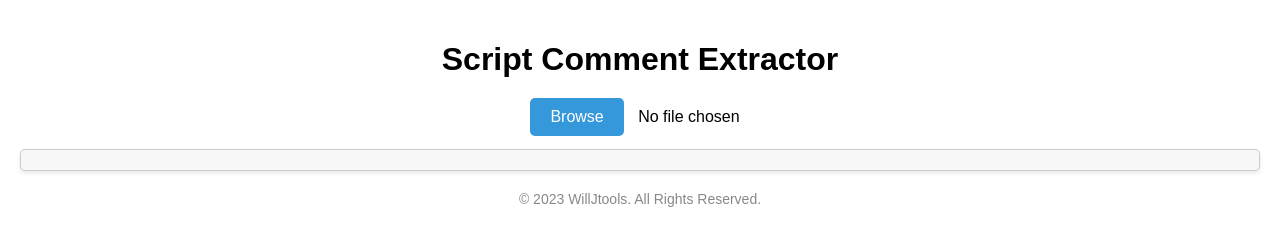
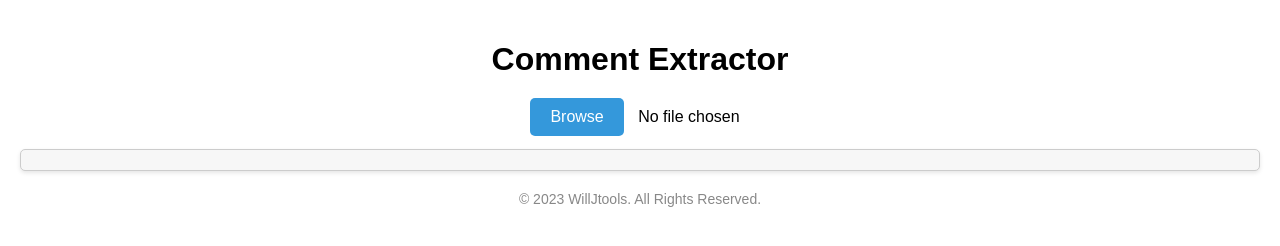
Before and after one commit to WillJTools/commentextractor.github.io, a plain HTML site: page index.html in a window 1280 px wide. Drawn offline with Linux system fonts and the light colour scheme.

Commit message:
Update index.html

```diff
--- a/index.html
+++ b/index.html
@@ -3,11 +3,11 @@
 <head>
   <meta charset="UTF-8">
   <meta name="viewport" content="width=device-width, initial-scale=1.0">
-  <title>Script Comment Extractor</title>
+  <title>Comment Extractor</title>
   <link rel="stylesheet" href="styles.css">
 </head>
 <body>
-  <h1>Script Comment Extractor</h1>
+  <h1>Comment Extractor</h1>
   <label class="upload-button" for="scriptFile">Browse</label>
   <span id="fileName">No file chosen</span>
   <input type="file" id="scriptFile" accept=".js, .py, .java, .bash, .rb, .cpp, .go" style="display: none;">
```
